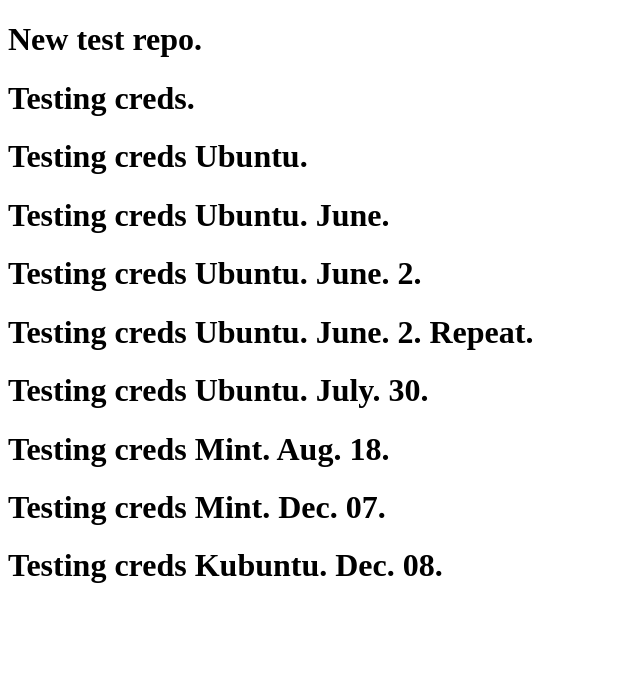
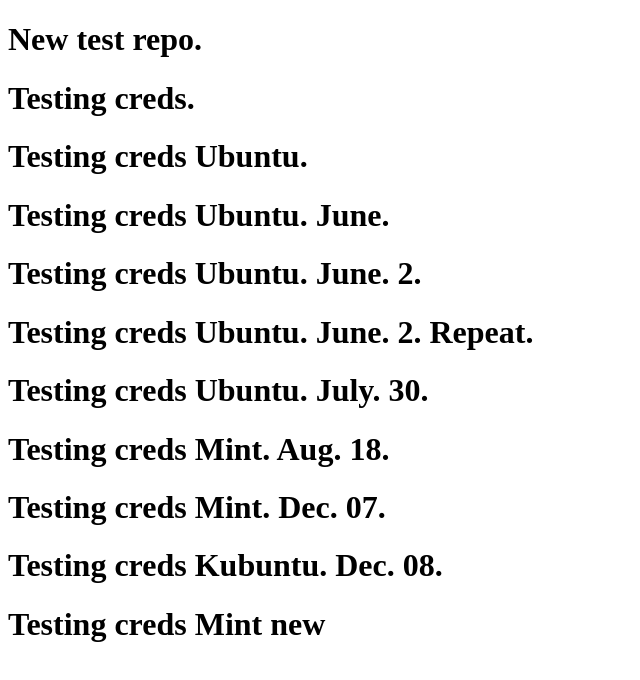
Before and after one commit to TatsuKenshi/test-new, a plain HTML site: page index.html in a window 1280 px wide. Shown: the whole page, without its empty margins (0-640 px from the left). Drawn offline with Linux system fonts and the light colour scheme.

Commit message:
test Mint

```diff
--- a/index.html
+++ b/index.html
@@ -16,5 +16,6 @@
     <h1>Testing creds Mint. Aug. 18.</h1>
     <h1>Testing creds Mint. Dec. 07.</h1>
     <h1>Testing creds Kubuntu. Dec. 08.</h1>
+    <h1>Testing creds Mint new</h1>
   </body>
 </html>
```
